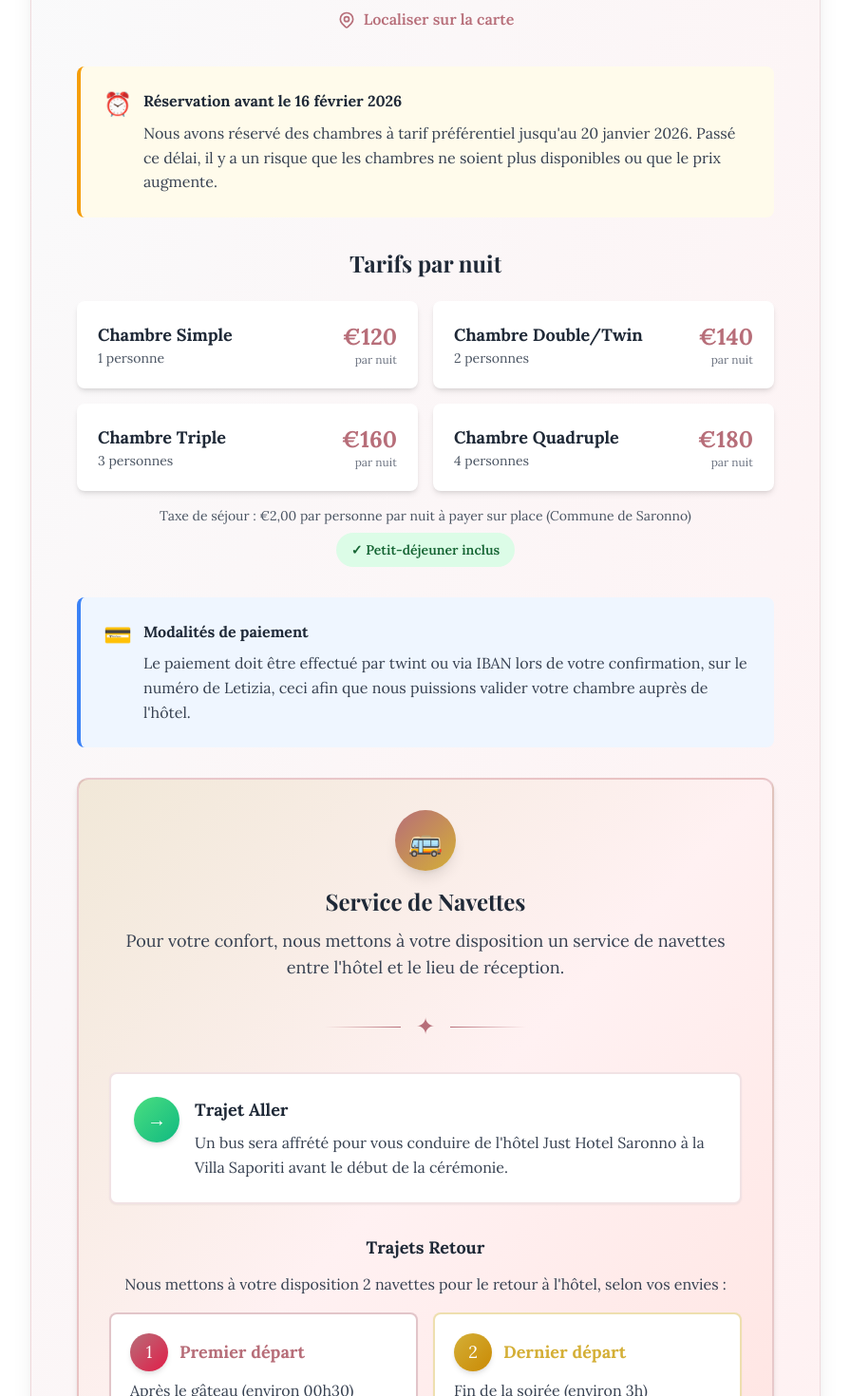
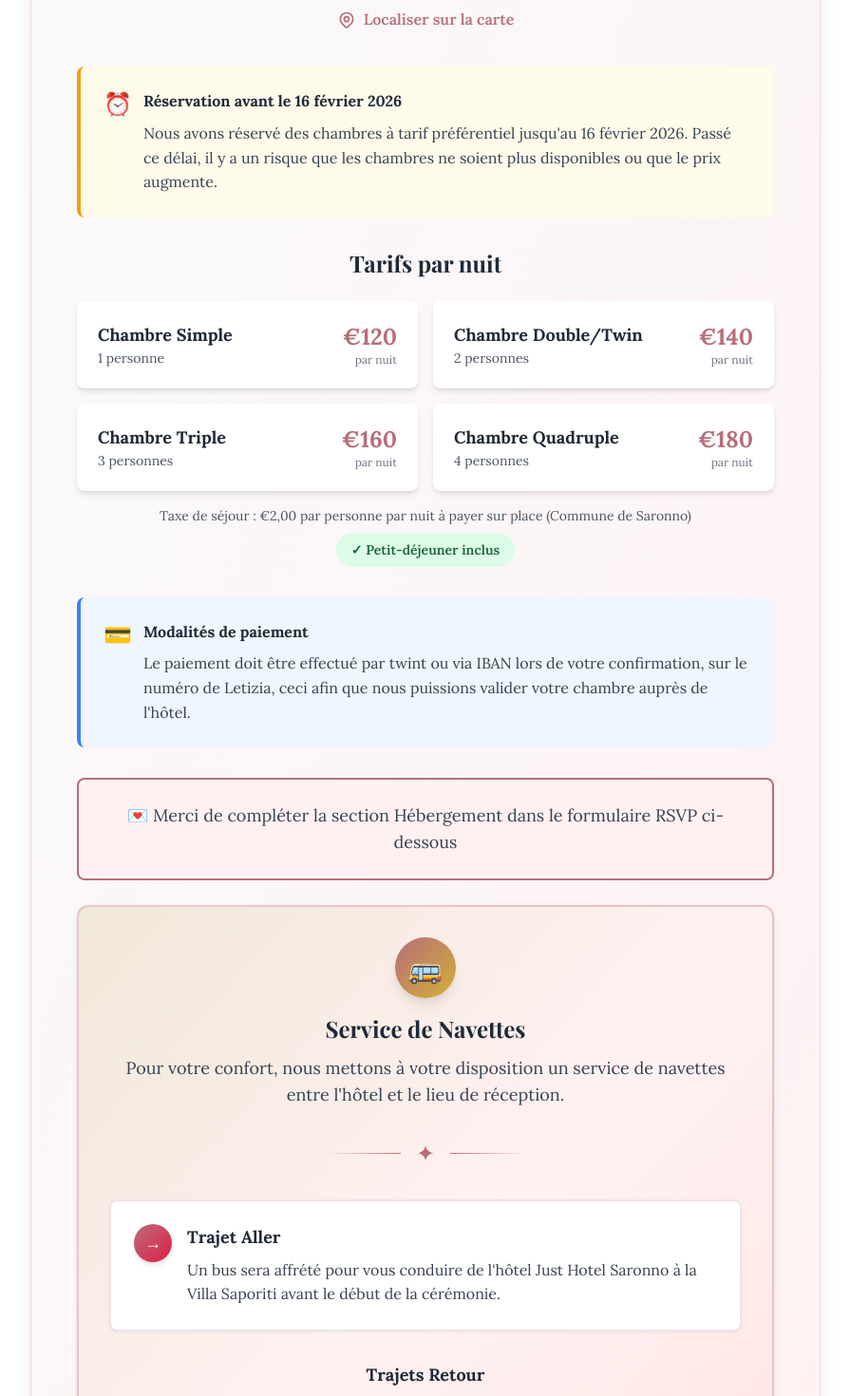
Before and after one commit to Paci31/wedding, a React (Vite) app: page / in a window 1280 px wide. Shown: the part 3960-5430 px from the top of the page at 95% size, without its empty margins (192-1087 px from the left). Built offline with nearby package versions, Linux system fonts and the light colour scheme; no server answers.

Commit message:
Ajout sous-titres descriptifs dans toutes les sections de statistiques

```diff
--- a/src/components/HotelInfo.jsx
+++ b/src/components/HotelInfo.jsx
@@ -36,7 +36,8 @@ function HotelInfo() {
               {t("hotel.subtitle")}
             </p>
             <p className="text-gray-700 font-lora text-lg mb-3">
-              Via Strà Madonna, 15<br />
+              Via Strà Madonna, 15
+              <br />
               21047 Saronno VA, Italie
             </p>
             <a
@@ -97,7 +98,10 @@ function HotelInfo() {
                         {t(`hotel.room_${room.type}`)}
                       </p>
                       <p className="text-sm text-gray-600">
-                        {room.capacity} {room.capacity === 1 ? t("hotel.person") : t("hotel.persons")}
+                        {room.capacity}{" "}
+                        {room.capacity === 1
+                          ? t("hotel.person")
+                          : t("hotel.persons")}
                       </p>
                     </div>
                     <div className="text-right">
@@ -141,6 +145,13 @@ function HotelInfo() {
             </div>
           </div>
 
+          {/* Note dans le formulaire RSVP */}
+          <div className="bg-rose-50 border-2 border-rose-gold rounded-lg p-6 text-center">
+            <p className="text-gray-700 font-lora text-lg">
+              💌 {t("hotel.form_note")}
+            </p>
+          </div>
+          <br />
           {/* Service de Navettes */}
           <div className="bg-gradient-to-br from-champagne via-rose-50 to-blush border-2 border-rose-gold border-opacity-30 p-8 rounded-xl mb-8 shadow-md">
             <div className="text-center mb-6">
@@ -167,7 +178,7 @@ function HotelInfo() {
               <div className="bg-white rounded-lg p-6 border-2 border-rose-gold border-opacity-20 shadow-sm">
                 <div className="flex items-start gap-4">
                   <div className="flex-shrink-0">
-                    <div className="w-12 h-12 bg-gradient-to-br from-green-400 to-emerald-500 rounded-full flex items-center justify-center text-white text-xl shadow-md">
+                    <div className="w-10 h-10 bg-gradient-to-br from-rose-gold to-rose-600 rounded-full flex items-center justify-center text-white text-lg shadow-md">
                       →
                     </div>
                   </div>
@@ -205,12 +216,12 @@ function HotelInfo() {
                     {t("hotel.bus1_time")}
                   </p>
                 </div>
-                <div className="bg-white rounded-lg p-5 border-2 border-gold border-opacity-40 shadow-sm hover:shadow-md transition-shadow">
+                <div className="bg-white rounded-lg p-5 border-2 border-rose-gold border-opacity-40 shadow-sm hover:shadow-md transition-shadow">
                   <div className="flex items-center gap-3 mb-2">
-                    <div className="w-10 h-10 bg-gradient-to-br from-gold to-yellow-600 rounded-full flex items-center justify-center text-white text-lg shadow-md">
+                    <div className="w-10 h-10 bg-gradient-to-br from-rose-gold to-rose-600 rounded-full flex items-center justify-center text-white text-lg shadow-md">
                       2
                     </div>
-                    <p className="font-bold text-gold text-lg">
+                    <p className="font-bold text-rose-gold text-lg">
                       {t("hotel.bus2_label")}
                     </p>
                   </div>
@@ -227,13 +238,6 @@ function HotelInfo() {
               </div>
             </div>
           </div>
-
-          {/* Note dans le formulaire RSVP */}
-          <div className="bg-rose-50 border-2 border-rose-gold rounded-lg p-6 text-center">
-            <p className="text-gray-700 font-lora text-lg">
-              💌 {t("hotel.form_note")}
-            </p>
-          </div>
         </div>
       </div>
     </section>
--- a/src/components/RSVP.jsx
+++ b/src/components/RSVP.jsx
@@ -390,6 +390,30 @@ function RSVP() {
                 </>
               )}
 
+              {/* Séparateur - Transport */}
+              <div className="my-10 border-t-2 border-rose-gold opacity-20"></div>
+              <h3 className="text-2xl font-playfair font-bold text-gray-800 mb-6 text-center">
+                🚌 {t("rsvp.transport_section")}
+              </h3>
+
+              {/* Choix du transport */}
+              <div className="mb-6">
+                <label className="block text-gray-700 font-semibold text-sm uppercase tracking-wider mb-2">
+                  {t("rsvp.transport_choice")} *
+                </label>
+                <select
+                  name="transportChoice"
+                  value={formData.transportChoice}
+                  onChange={handleChange}
+                  required
+                  className="w-full px-4 py-3 rounded-lg border border-gray-300 focus:border-rose-gold focus:ring-2 focus:ring-rose-gold/20 outline-none transition-all duration-300 font-lora bg-white text-gray-700">
+                  <option value="">{t("rsvp.select")}</option>
+                  <option value="bus1">{t("rsvp.transport_bus1")}</option>
+                  <option value="bus2">{t("rsvp.transport_bus2")}</option>
+                  <option value="own">{t("rsvp.transport_own")}</option>
+                </select>
+              </div>
+
               {/* Séparateur - Repas */}
               <div className="my-10 border-t-2 border-rose-gold opacity-20"></div>
               <h3 className="text-2xl font-playfair font-bold text-gray-800 mb-6 text-center">
@@ -433,30 +457,6 @@ function RSVP() {
                   <option value="">{t("rsvp.select")}</option>
                   <option value="yes">{t("rsvp.yes")}</option>
                   <option value="no">{t("rsvp.no")}</option>
-                </select>
-              </div>
-
-              {/* Séparateur - Transport */}
-              <div className="my-10 border-t-2 border-rose-gold opacity-20"></div>
-              <h3 className="text-2xl font-playfair font-bold text-gray-800 mb-6 text-center">
-                🚌 {t("rsvp.transport_section")}
-              </h3>
-
-              {/* Choix du transport */}
-              <div className="mb-6">
-                <label className="block text-gray-700 font-semibold text-sm uppercase tracking-wider mb-2">
-                  {t("rsvp.transport_choice")} *
-                </label>
-                <select
-                  name="transportChoice"
-                  value={formData.transportChoice}
-                  onChange={handleChange}
-                  required
-                  className="w-full px-4 py-3 rounded-lg border border-gray-300 focus:border-rose-gold focus:ring-2 focus:ring-rose-gold/20 outline-none transition-all duration-300 font-lora bg-white text-gray-700">
-                  <option value="">{t("rsvp.select")}</option>
-                  <option value="bus1">{t("rsvp.transport_bus1")}</option>
-                  <option value="bus2">{t("rsvp.transport_bus2")}</option>
-                  <option value="own">{t("rsvp.transport_own")}</option>
                 </select>
               </div>
 
--- a/src/i18n/locales/fr.json
+++ b/src/i18n/locales/fr.json
@@ -108,7 +108,7 @@
     "subtitle": "Chambres avec tarif préférentiel",
     "mapLink": "Localiser sur la carte",
     "deadline_title": "Réservation avant le 16 février 2026",
-    "deadline_text": "Nous avons réservé des chambres à tarif préférentiel jusqu'au 20 janvier 2026. Passé ce délai, il y a un risque que les chambres ne soient plus disponibles ou que le prix augmente.",
+    "deadline_text": "Nous avons réservé des chambres à tarif préférentiel jusqu'au 16 février 2026. Passé ce délai, il y a un risque que les chambres ne soient plus disponibles ou que le prix augmente.",
     "rates_title": "Tarifs par nuit",
     "room_single": "Chambre Simple",
     "room_double": "Chambre Double/Twin",
--- a/src/i18n/locales/it.json
+++ b/src/i18n/locales/it.json
@@ -108,7 +108,7 @@
     "subtitle": "Camere a tariffa preferenziale",
     "mapLink": "Localizza sulla mappa",
     "deadline_title": "Prenotazione entro il 16 febbraio 2026",
-    "deadline_text": "Abbiamo riservato delle camere a tariffa preferenziale fino al 20 gennaio 2026. Dopo questa data, c'è il rischio che le camere non siano più disponibili o che il prezzo aumenti.",
+    "deadline_text": "Abbiamo riservato delle camere a tariffa preferenziale fino al 16 febbraio 2026. Dopo questa data, c'è il rischio che le camere non siano più disponibili o che il prezzo aumenti.",
     "rates_title": "Tariffe per notte",
     "room_single": "Camera Singola",
     "room_double": "Camera Matrimoniale/Twin",
--- a/src/pages/AdminDashboard.jsx
+++ b/src/pages/AdminDashboard.jsx
@@ -481,6 +481,9 @@ function StatsView({ stats }) {
 
           {/* Graphique besoin hôtel */}
           <div className="mb-6">
+            <h4 className="text-lg font-semibold text-gray-700 mb-4">
+              Besoin d'Hébergement
+            </h4>
             <div className="flex items-end gap-4 h-48">
               <BarChart
                 label="Besoin hôtel"
@@ -546,6 +549,9 @@ function StatsView({ stats }) {
             🍽️ Repas de la Veille à Stresa
           </h3>
 
+          <h4 className="text-lg font-semibold text-gray-700 mb-4">
+            Participation au Dîner (19 juin)
+          </h4>
           <div className="flex items-end gap-4 h-48">
             <BarChart
               label="Participeront"
@@ -591,6 +597,9 @@ function StatsView({ stats }) {
             🥐 Brunch du Lendemain
           </h3>
 
+          <h4 className="text-lg font-semibold text-gray-700 mb-4">
+            Participation au Brunch (21 juin)
+          </h4>
           <div className="flex items-end gap-4 h-48">
             <BarChart
               label="Participeront"
@@ -636,6 +645,9 @@ function StatsView({ stats }) {
             🚌 Transport Retour
           </h3>
 
+          <h4 className="text-lg font-semibold text-gray-700 mb-4">
+            Répartition des Choix de Transport
+          </h4>
           <div className="flex items-end gap-4 h-48">
             <BarChart
               label="Bus 1 (00h30)"
@@ -660,9 +672,7 @@ function StatsView({ stats }) {
           <div className="mt-6 grid md:grid-cols-3 gap-4">
             <div className="p-4 bg-rose-50 rounded-lg border-l-4 border-rose-gold">
               <div className="flex items-center justify-between">
-                <span className="text-gray-700 font-semibold">
-                  🚌 Bus 1
-                </span>
+                <span className="text-gray-700 font-semibold">🚌 Bus 1</span>
                 <span className="text-3xl font-bold text-rose-gold">
                   {stats.transport.bus1}
                 </span>
@@ -671,9 +681,7 @@ function StatsView({ stats }) {
             </div>
             <div className="p-4 bg-amber-50 rounded-lg border-l-4 border-gold">
               <div className="flex items-center justify-between">
-                <span className="text-gray-700 font-semibold">
-                  🚌 Bus 2
-                </span>
+                <span className="text-gray-700 font-semibold">🚌 Bus 2</span>
                 <span className="text-3xl font-bold text-gold">
                   {stats.transport.bus2}
                 </span>
```
Also changed, not shown: 1 other file (tests, documents, lock files or other folders).
